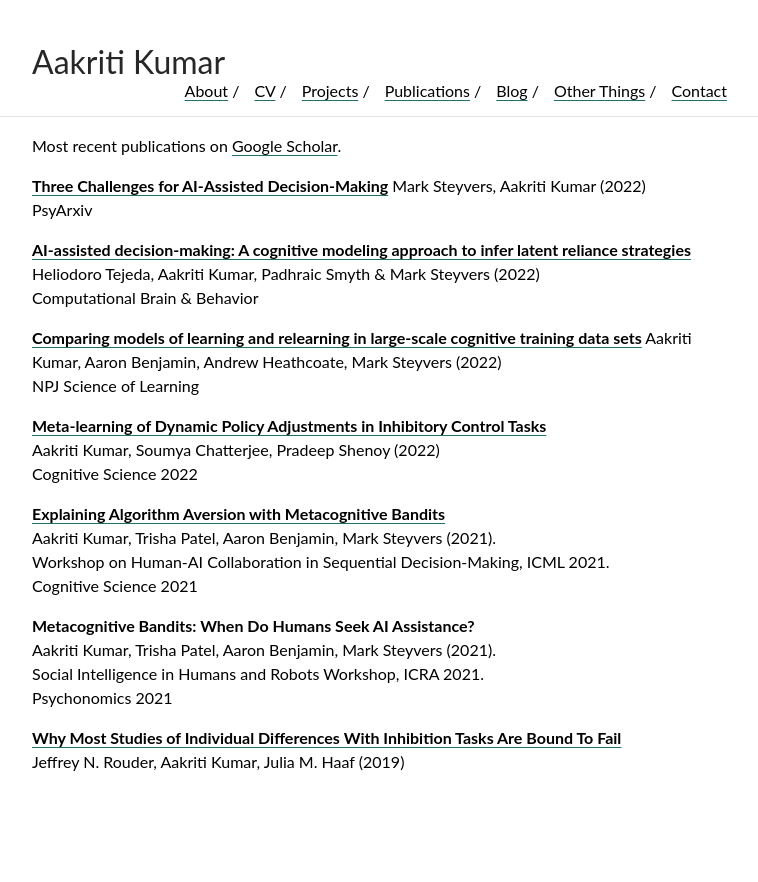
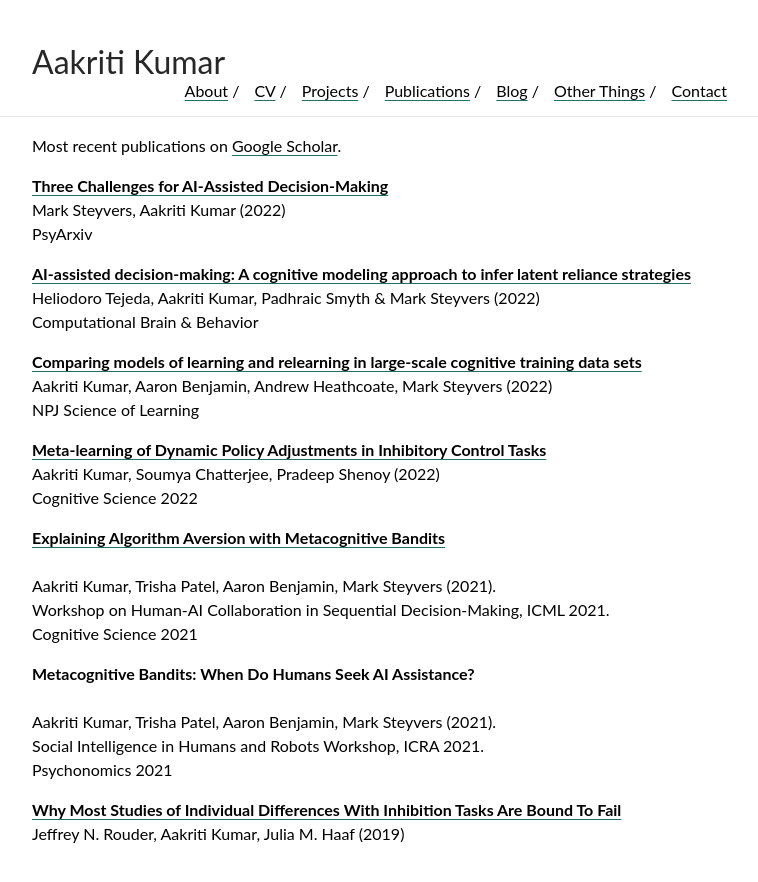
Before and after one commit to aakriti1kumar/aakriti1kumar.github.io, a Jekyll site: the page built from pubs.md, in a window 1280 px wide. Shown: the top 882 px of the page, without its empty margins (258-1016 px from the left). Built offline with Jekyll 4.4.1, drawn with Linux system fonts in a browser that asks for light colours; our own code applies the rules of GitHub Pages for plain Markdown files.

Commit message:
Update pubs.md

```diff
--- a/pubs.md
+++ b/pubs.md
@@ -1,31 +1,31 @@
 Most recent publications on [Google Scholar](https://scholar.google.com/citations?user=XFM1ItgAAAAJ&hl=en).
 <br>
 
-[**Three Challenges for AI-Assisted Decision-Making**](https://scholar.google.com/citations?view_op=view_citation&hl=en&user=XFM1ItgAAAAJ&citation_for_view=XFM1ItgAAAAJ:3fE2CSJIrl8C)
+[**Three Challenges for AI-Assisted Decision-Making**](https://scholar.google.com/citations?view_op=view_citation&hl=en&user=XFM1ItgAAAAJ&citation_for_view=XFM1ItgAAAAJ:3fE2CSJIrl8C)<br>
 Mark Steyvers, Aakriti Kumar (2022)<br>
 PsyArxiv<br>
 
-[**AI-assisted decision-making: A cognitive modeling approach to infer latent reliance strategies**](https://link.springer.com/article/10.1007/s42113-022-00157-y)
+[**AI-assisted decision-making: A cognitive modeling approach to infer latent reliance strategies**](https://link.springer.com/article/10.1007/s42113-022-00157-y)<br>
 Heliodoro Tejeda, Aakriti Kumar, Padhraic Smyth & Mark Steyvers (2022)<br>
 Computational Brain & Behavior<br>
 
-[**Comparing models of learning and relearning in large-scale cognitive training data sets**](https://www.nature.com/articles/s41539-022-00142-x)
+[**Comparing models of learning and relearning in large-scale cognitive training data sets**](https://www.nature.com/articles/s41539-022-00142-x)<br>
 Aakriti Kumar, Aaron Benjamin, Andrew Heathcoate, Mark Steyvers (2022)<br>
 NPJ Science of Learning
 
-[**Meta-learning of Dynamic Policy Adjustments in Inhibitory Control Tasks**](https://escholarship.org/content/qt0h68d9qx/qt0h68d9qx.pdf)
+[**Meta-learning of Dynamic Policy Adjustments in Inhibitory Control Tasks**](https://escholarship.org/content/qt0h68d9qx/qt0h68d9qx.pdf)<br>
 Aakriti Kumar, Soumya Chatterjee, Pradeep Shenoy (2022)<br>
 Cognitive Science 2022<b>
 
-[**Explaining Algorithm Aversion with Metacognitive Bandits**](https://escholarship.org/content/qt7xc470dt/qt7xc470dt.pdf)
+[**Explaining Algorithm Aversion with Metacognitive Bandits**](https://escholarship.org/content/qt7xc470dt/qt7xc470dt.pdf)<br>
 Aakriti Kumar, Trisha Patel, Aaron Benjamin, Mark Steyvers (2021).
 Workshop on Human-AI Collaboration in Sequential Decision-Making, ICML 2021.
 Cognitive Science 2021<br>
 
-**Metacognitive Bandits: When Do Humans Seek AI Assistance?**
+**Metacognitive Bandits: When Do Humans Seek AI Assistance?**  <br>
 Aakriti Kumar, Trisha Patel, Aaron Benjamin, Mark Steyvers (2021).
 Social Intelligence in Humans and Robots Workshop, ICRA 2021.
 Psychonomics 2021<br>
 
-[**Why Most Studies of Individual Differences With Inhibition Tasks Are Bound To Fail**](https://psyarxiv.com/3cjr5/download?format=pdf)
+[**Why Most Studies of Individual Differences With Inhibition Tasks Are Bound To Fail**](https://psyarxiv.com/3cjr5/download?format=pdf)<br>
 Jeffrey N. Rouder, Aakriti Kumar, Julia M. Haaf (2019)<br>
```
